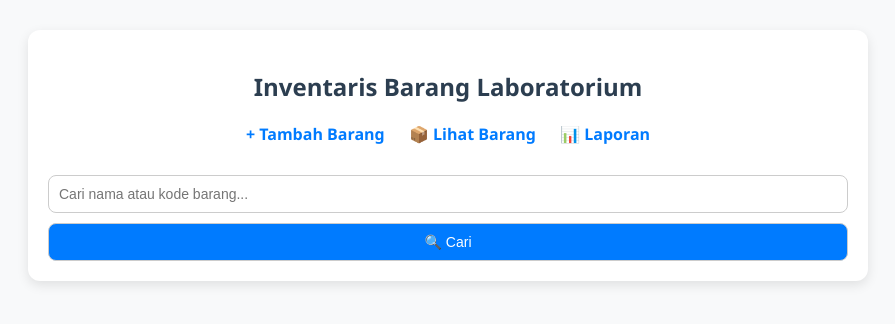
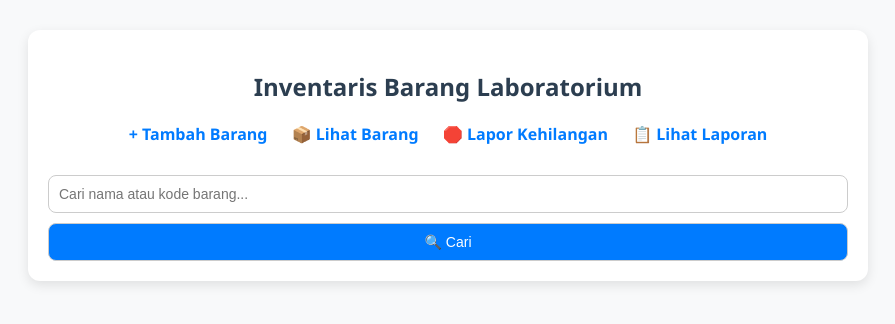
Before and after one commit to kikuk24/inventor-app, a PHP site: page / in a window 1280 px wide. Shown: the top 324 px of the page, without its empty margins (192-1087 px from the left). Run offline with PHP 8.4, Linux system fonts and the light colour scheme.

Commit message:
feat:#add navigate laporan

```diff
--- a/index.php
+++ b/index.php
@@ -5,7 +5,7 @@
     <meta charset="UTF-8">
     <meta name="viewport" content="width=device-width, initial-scale=1.0">
     <link rel="stylesheet" href="assets/style.css">
-    <title>Document</title>
+    <title>Aplikasi Inventaris Barang Laboratorium Komputer</title>
 </head>
 
 <body>
@@ -15,13 +15,15 @@
         <div class="nav">
             <a href="barang/form_input.php">+ Tambah Barang</a>
             <a href="barang/list.php">📦 Lihat Barang</a>
-            <a href="laporan/index.php">📊 Laporan</a>
+            <a href="laporan/form_hilang.php">🛑 Lapor Kehilangan</a>
+            <a href="laporan/list_hilang.php">📋 Lihat Laporan</a>
         </div>
 
         <form action="barang/cari.php" method="get" style="margin-top: 30px;">
             <input type="text" name="q" placeholder="Cari nama atau kode barang..." required>
             <button type="submit">🔍 Cari</button>
         </form>
+
     </div>
 </body>
 
```
